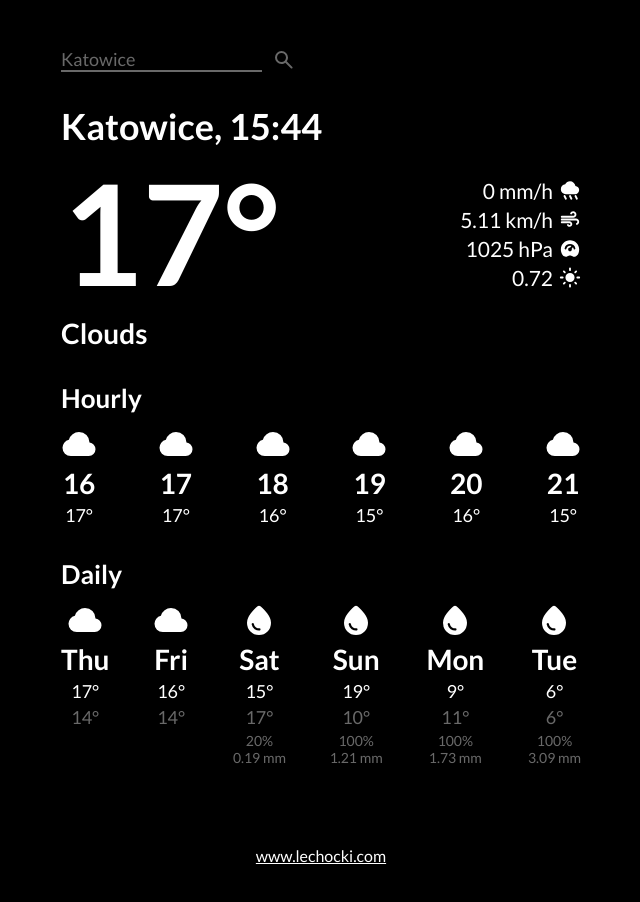
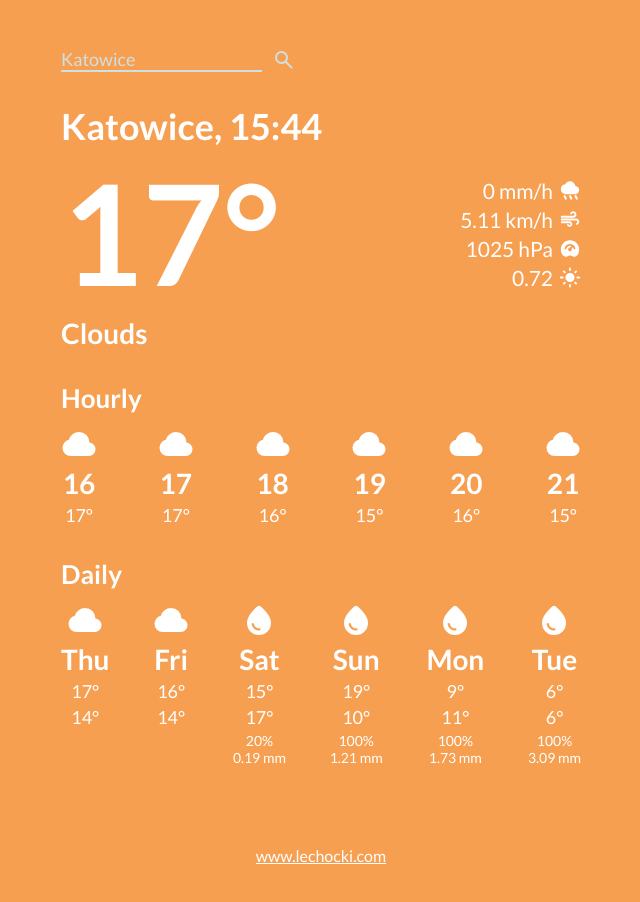
Before and after one commit to zxasc/weather-app-front-end, a React (Vite) app: page / in a window 1280 px wide. Shown: the top 902 px of the page, without its empty margins (319-959 px from the left). Built offline with nearby package versions, Linux system fonts and the light colour scheme.

Commit message:
add dynamic background colors

```diff
--- a/package.json
+++ b/package.json
@@ -21,6 +21,7 @@
     "eslint-plugin-react": "^7.32.2",
     "eslint-plugin-react-hooks": "^4.6.0",
     "eslint-plugin-react-refresh": "^0.4.3",
+    "sass": "^1.69.0",
     "vite": "^4.4.5"
   }
 }
--- a/src/App.jsx
+++ b/src/App.jsx
@@ -2,23 +2,64 @@ import { useState, useRef } from 'react'
 import CurrentWeather from './components/CurrentWeather';
 import ForecastWeather from './components/ForecatsWeather';
 import placeholder from './placeholder.json'
-import './styles/styles.css'
+import './styles/styles.scss'
+//import variables from './styles/variables.module.scss'
 
 export default function App() {
   const [weatherInfo, setWeatherInfo] = useState(placeholder);
+  const [isLoading, setIsLoading] = useState(false);
   const searchBar = useRef();
+
+  const selectColorScheme = (data) => {
+    const backgroundColors = [
+      "002357", // 0
+      "033770", // 1
+      "01356e", // 2
+      "00406c", // 3
+      "024270", // 4
+      "01628d", // 5
+      "046f9b", // 6
+      "119ebc", // 7
+      "6ecfc8", // 8
+      "71d3cb", // 9
+      "a8ddbf", // 10
+      "e8eb90", // 11
+      "fede67", // 12
+      "ffca62", // 13
+      "fdaf5c", // 14
+      "f69f50", // 15
+      "f5866b", // 16
+      "da6d82", // 17
+      "a64e88", // 18
+      "6c3384", // 19
+      "29156a", // 20
+      "1b2763", // 21
+      "050d3e", // 22
+      "040c3d" // 23
+    ]
+    const currentTime = Number(data.current.time.substring(0,2));
+    document.documentElement.style.setProperty('--clr-backround', `#${backgroundColors[currentTime]}`)
+  }
 
   const handleForm = async (e) => {
     e.preventDefault();
+    setIsLoading(true);
 
     try {
       const response = await fetch(`https://weather-app-back-end-0lvz.onrender.com/${searchBar.current.value}`, { mode: 'cors' });
-      const data = await response.json();
-      setWeatherInfo(data);
+
+      if(response.ok) {
+        const data = await response.json();
+        selectColorScheme(data);
+        setWeatherInfo(data);
+      } else {
+        console.log("Invalid city search")
+      }
+
     } catch(err) {
-      console.error(err);
+      console.log(err)
     } finally {
-      console.log(weatherInfo)
+      setIsLoading(false);
     }
   };
 
--- a/src/styles/styles.css
+++ b/src/styles/styles.css
@@ -1,15 +1,22 @@
 @import url("https://fonts.googleapis.com/css2?family=Lato:ital,wght@0,100;0,300;0,400;0,700;0,900;1,100;1,300;1,400;1,700;1,900&display=swap");
+:root {
+  --clr-backround: #f69f50;
+  --clr-font-main: #fff;
+  --clr-font-sub: #cfe0e0;
+}
+
 html, body, #root {
   margin: 0;
   padding: 0;
   min-height: 100dvh;
-  background-color: #000;
+  background-color: var(--clr-backround);
+  transition: background-color 0.5s ease-in;
 }
 
 * {
   box-sizing: border-box;
   font-family: "Lato";
-  color: white;
+  color: var(--clr-font-main);
 }
 
 section:last-of-type {
@@ -21,7 +28,6 @@ section:last-of-type {
   flex-flow: column nowrap;
   justify-content: center;
   align-items: center;
-  background-color: #000;
   gap: 32px;
 }
 
@@ -42,15 +48,15 @@ section:last-of-type {
   background: none;
   border: none;
   font-size: 18px;
-  border-bottom: 2pt solid #696969;
+  border-bottom: 2pt solid var(--clr-font-sub);
   transition: all 0.2s ease-in;
 }
 .search-form input:focus {
   outline: 0;
-  border-bottom: 2pt solid #fff;
+  border-bottom: 2pt solid var(--clr-font-main);
 }
 .search-form input::placeholder, .search-form input::-webkit-input-placeholder {
-  color: #696969;
+  color: var(--clr-font-sub);
   opacity: 1;
 }
 .search-form button {
@@ -63,7 +69,7 @@ section:last-of-type {
   height: 24px;
 }
 .search-form button img {
-  filter: invert(42%) sepia(0%) saturate(0%) hue-rotate(187deg) brightness(94%) contrast(84%);
+  filter: brightness(0) saturate(100%) invert(99%) sepia(85%) saturate(182%) hue-rotate(141deg) brightness(93%) contrast(88%);
   transition: all 0.2s ease-in;
 }
 .search-form button:hover img {
@@ -116,15 +122,18 @@ section:last-of-type {
   margin: 0;
 }
 .forecast .cards-wrapper .card .temperature {
+  font-weight: 500;
   font-size: 18px;
 }
 .forecast .cards-wrapper .card .temperature-night {
   font-size: 18px;
-  color: #696969;
+  font-weight: 400;
+  color: var(--clr-font-main);
 }
 .forecast .cards-wrapper .card .precipitation {
   font-size: 14px;
-  color: #696969;
+  font-weight: 400;
+  color: var(--clr-font-main);
 }
 .forecast .cards-wrapper .card .precipitation.amount {
   margin-top: -4px;
--- a/src/styles/styles.scss
+++ b/src/styles/styles.scss
@@ -1,16 +1,22 @@
 @import url('https://fonts.googleapis.com/css2?family=Lato:ital,wght@0,100;0,300;0,400;0,700;0,900;1,100;1,300;1,400;1,700;1,900&display=swap');
+:root {
+    --clr-backround: #f69f50;
+    --clr-font-main: #fff;
+    --clr-font-sub: #cfe0e0;
+}
 
 html, body, #root {
     margin: 0;
     padding: 0;
     min-height: 100dvh;
-    background-color:#000;
+    background-color: var(--clr-backround);
+    transition: background-color 0.5s ease-in;
 }
 
 * {
     box-sizing: border-box;
     font-family: 'Lato';
-    color: white;
+    color: var(--clr-font-main);
 }
 
 section:last-of-type {
@@ -22,7 +28,6 @@ section:last-of-type {
     flex-flow: column nowrap;
     justify-content: center;
     align-items: center;
-    background-color: #000;
     gap: 32px;
 }
 
@@ -43,16 +48,16 @@ section:last-of-type {
         background: none;
         border: none;
         font-size: 18px;
-        border-bottom: 2pt solid #696969;
+        border-bottom: 2pt solid var(--clr-font-sub);
         transition: all 0.2s ease-in;
 
         &:focus {
             outline: 0;
-            border-bottom: 2pt solid #fff;
+            border-bottom: 2pt solid var(--clr-font-main);
         }
 
         &::placeholder,&::-webkit-input-placeholder {
-            color: #696969;
+            color: var(--clr-font-sub);
             opacity: 1;
         }
     }
@@ -67,7 +72,7 @@ section:last-of-type {
         height: 24px;
 
         img {
-            filter: invert(42%) sepia(0%) saturate(0%) hue-rotate(187deg) brightness(94%) contrast(84%);
+            filter: brightness(0) saturate(100%) invert(99%) sepia(85%) saturate(182%) hue-rotate(141deg) brightness(93%) contrast(88%);
             transition: all 0.2s ease-in;
         }
 
@@ -138,16 +143,19 @@ section:last-of-type {
             }
 
             .temperature {
+                font-weight: 500;
                 font-size: 18px;
             }
             .temperature-night {
                 font-size: 18px;
-                color: #696969;
+                font-weight: 400;
+                color: var(--clr-font-main);
             }
 
             .precipitation {
                 font-size: 14px;
-                color: #696969;
+                font-weight: 400;
+                color: var(--clr-font-main);
             }
 
             .precipitation.amount {
```
Also changed, not shown: 1 other file (tests, documents, lock files or other folders).
